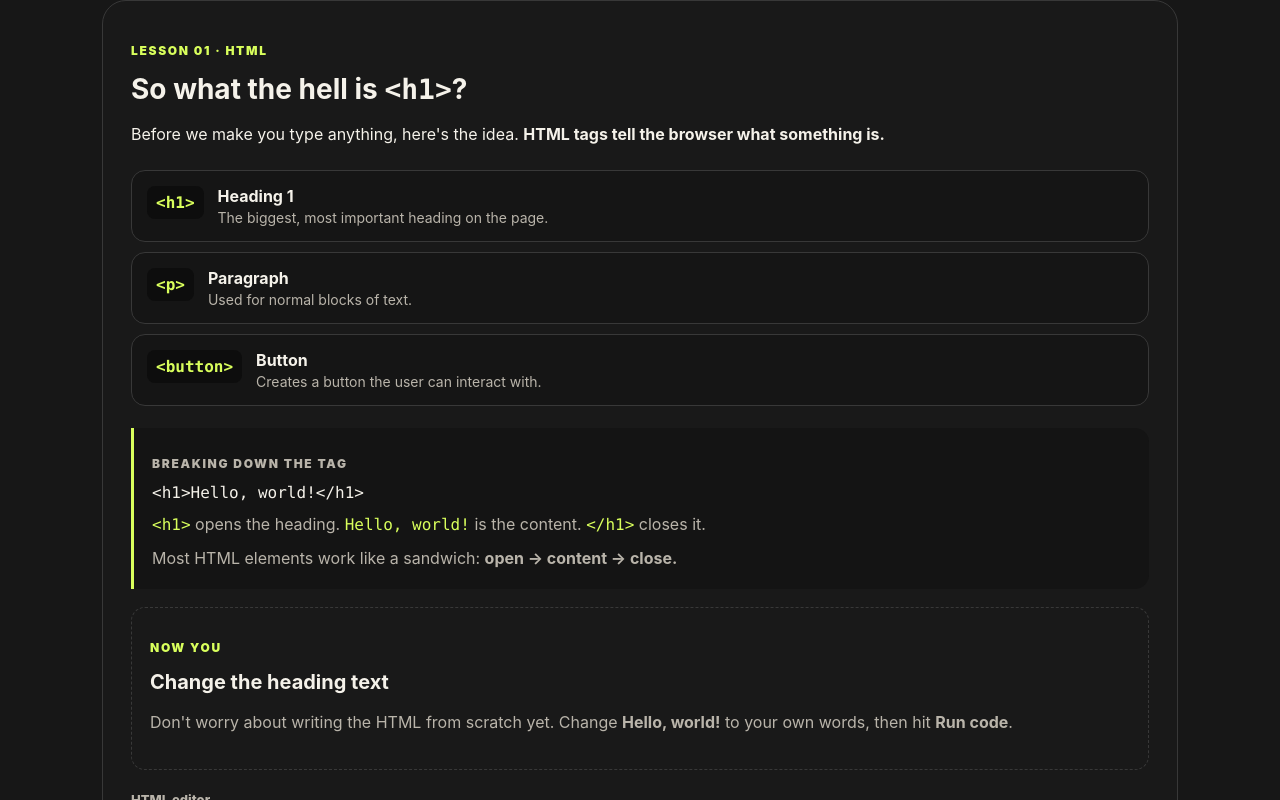
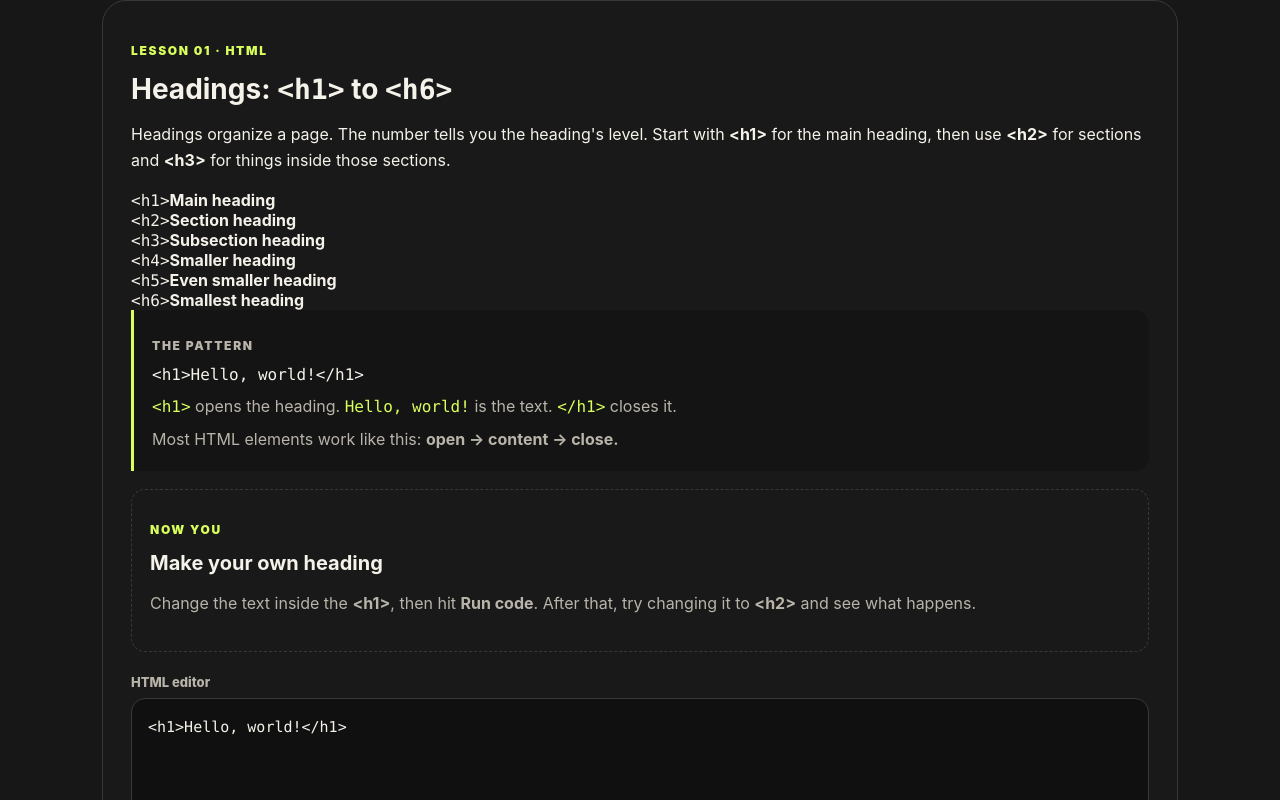
Before and after one commit to Web-Dev43/Code-Teacher, a plain HTML site: page index.html in a window 1280 px wide. Both pictures are taken after a click on the button "Try it". Shown: the part 1280-2080 px from the top of the page. Drawn offline with Linux system fonts and the light colour scheme.

Commit message:
Build HTML headings lesson

```diff
--- a/index.html
+++ b/index.html
@@ -50,46 +50,29 @@
       <div class="lesson-playground" id="lessonPlayground" hidden>
         <div class="playground-copy">
           <p class="eyebrow">LESSON 01 · HTML</p>
-          <h3>So what the hell is <code>&lt;h1&gt;</code>?</h3>
-          <p>Before we make you type anything, here's the idea. <b>HTML tags tell the browser what something is.</b></p>
+          <h3>Headings: <code>&lt;h1&gt;</code> to <code>&lt;h6&gt;</code></h3>
+          <p>Headings organize a page. The number tells you the heading's level. Start with <b>&lt;h1&gt;</b> for the main heading, then use <b>&lt;h2&gt;</b> for sections and <b>&lt;h3&gt;</b> for things inside those sections.</p>
 
-          <div class="lesson-explanation">
-            <div class="concept">
-              <code>&lt;h1&gt;</code>
-              <div>
-                <strong>Heading 1</strong>
-                <span>The biggest, most important heading on the page.</span>
-              </div>
-            </div>
-
-            <div class="concept">
-              <code>&lt;p&gt;</code>
-              <div>
-                <strong>Paragraph</strong>
-                <span>Used for normal blocks of text.</span>
-              </div>
-            </div>
-
-            <div class="concept">
-              <code>&lt;button&gt;</code>
-              <div>
-                <strong>Button</strong>
-                <span>Creates a button the user can interact with.</span>
-              </div>
-            </div>
+          <div class="heading-demo">
+            <div><code>&lt;h1&gt;</code><strong class="demo-h1">Main heading</strong></div>
+            <div><code>&lt;h2&gt;</code><strong class="demo-h2">Section heading</strong></div>
+            <div><code>&lt;h3&gt;</code><strong class="demo-h3">Subsection heading</strong></div>
+            <div><code>&lt;h4&gt;</code><strong class="demo-h4">Smaller heading</strong></div>
+            <div><code>&lt;h5&gt;</code><strong class="demo-h5">Even smaller heading</strong></div>
+            <div><code>&lt;h6&gt;</code><strong class="demo-h6">Smallest heading</strong></div>
           </div>
 
           <div class="tag-breakdown">
-            <p class="eyebrow">BREAKING DOWN THE TAG</p>
+            <p class="eyebrow">THE PATTERN</p>
             <code>&lt;h1&gt;Hello, world!&lt;/h1&gt;</code>
-            <p><span class="tag-part">&lt;h1&gt;</span> opens the heading. <span class="tag-part">Hello, world!</span> is the content. <span class="tag-part">&lt;/h1&gt;</span> closes it.</p>
-            <p>Most HTML elements work like a sandwich: <b>open → content → close.</b></p>
+            <p><span class="tag-part">&lt;h1&gt;</span> opens the heading. <span class="tag-part">Hello, world!</span> is the text. <span class="tag-part">&lt;/h1&gt;</span> closes it.</p>
+            <p>Most HTML elements work like this: <b>open → content → close.</b></p>
           </div>
 
           <div class="lesson-challenge">
             <p class="eyebrow">NOW YOU</p>
-            <h4>Change the heading text</h4>
-            <p>Don't worry about writing the HTML from scratch yet. Change <b>Hello, world!</b> to your own words, then hit <b>Run code</b>.</p>
+            <h4>Make your own heading</h4>
+            <p>Change the text inside the <b>&lt;h1&gt;</b>, then hit <b>Run code</b>. After that, try changing it to <b>&lt;h2&gt;</b> and see what happens.</p>
           </div>
         </div>
 
@@ -103,7 +86,7 @@
 
         <div class="preview-label">Preview</div>
         <iframe id="codePreview" title="Your HTML preview" sandbox="allow-scripts"></iframe>
-      </div>
+      </div>/div>
 
       <div class="error-overlay" id="errorOverlay" hidden role="alert">
         <div class="error-box">
```
